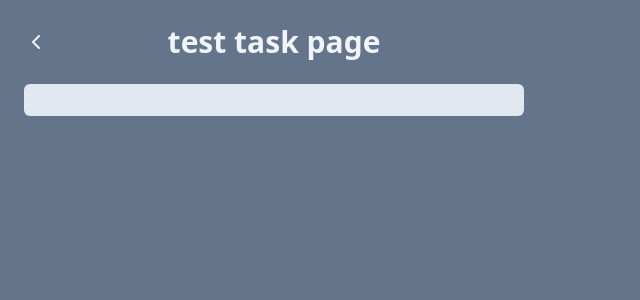
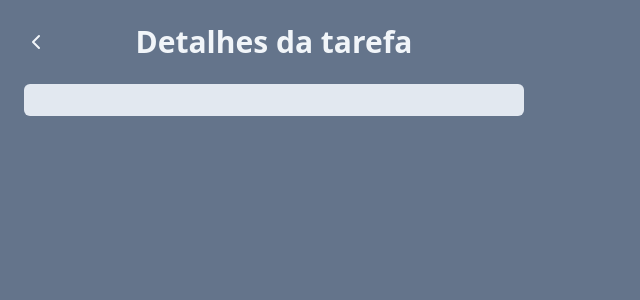
Before and after one commit to htonioni/Estudos-React, a React (Vite) app in the folder task-list-react/: page /task in a window 1280 px wide. Shown: the top 300 px of the page, without its empty margins (0-640 px from the left). Built offline with nearby package versions, Linux system fonts and the light colour scheme.

Commit message:
button component props polished - children

```diff
--- a/task-list-react/src/App.jsx
+++ b/task-list-react/src/App.jsx
@@ -54,7 +54,7 @@ function App() {
   return (
     <div className="w-screen h-screen bg-slate-500 flex justify-center p-6">
       <div className="w-[500px] space-y-4">
-        <Title title={"Gerenciador de Tarefasss"}/>
+        <Title>Gerenciador de Tarefas</Title>
         <AddTasks onAddTaskSubmit={onAddTaskSubmit}/>
         <Tasks tasks={tasks} onTaskClick={onTaskClick} onDeleteTaskClick={onDeleteTaskClick}/>
       </div>
--- a/task-list-react/src/components/Title.jsx
+++ b/task-list-react/src/components/Title.jsx
@@ -1,7 +1,7 @@
 function Title(props) {
     return (
         <h1 className="text-3xl text-slate-100 font-bold text-center">
-          {props.title}
+          {props.children}
         </h1>
     )
 }
--- a/task-list-react/src/pages/TaskPage.jsx
+++ b/task-list-react/src/pages/TaskPage.jsx
@@ -17,7 +17,7 @@ function TaskPage() {
           <button className="absolute left-0 top-0 bottom-0 text-slate-100">
             <ChevronLeftIcon onClick={onBackClick}/>
           </button>
-          <Title title={"test task page"}/>
+          <Title>Detalhes da tarefa</Title>
         </div>
         <div className="bg-slate-200 p-4 rounded-md">
           <h2 className="text-xl font-bold text-slate-600">{title}</h2>
```
